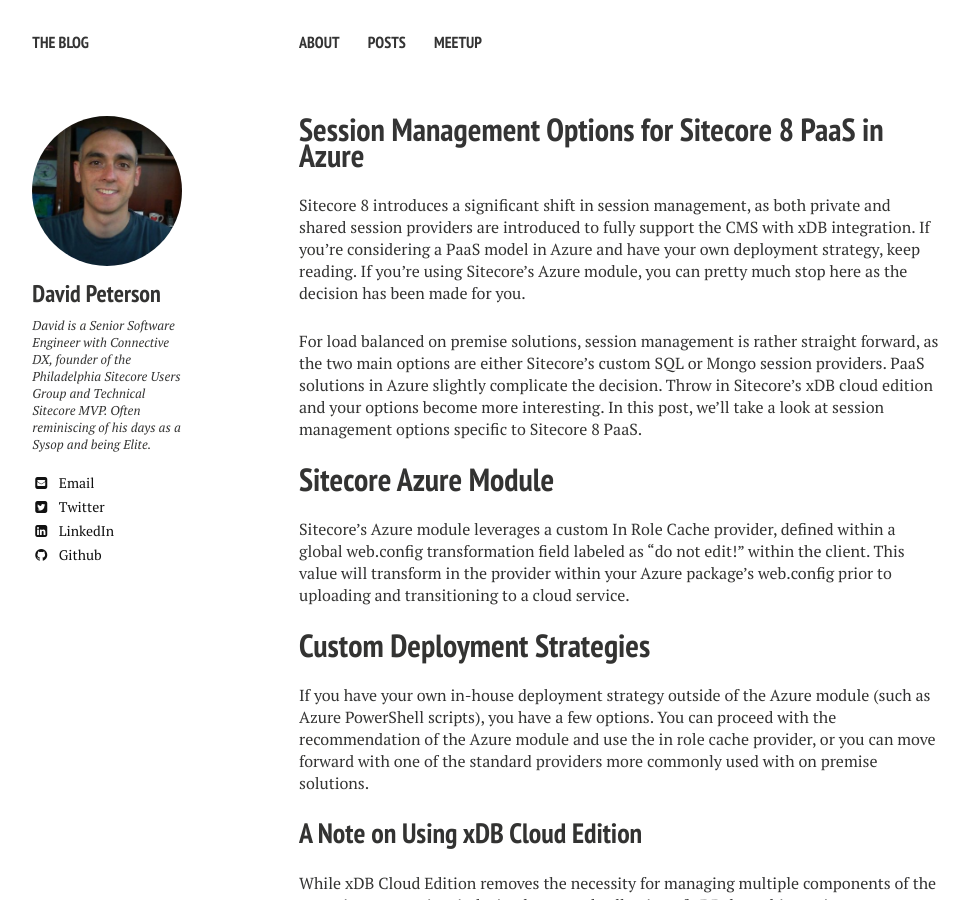
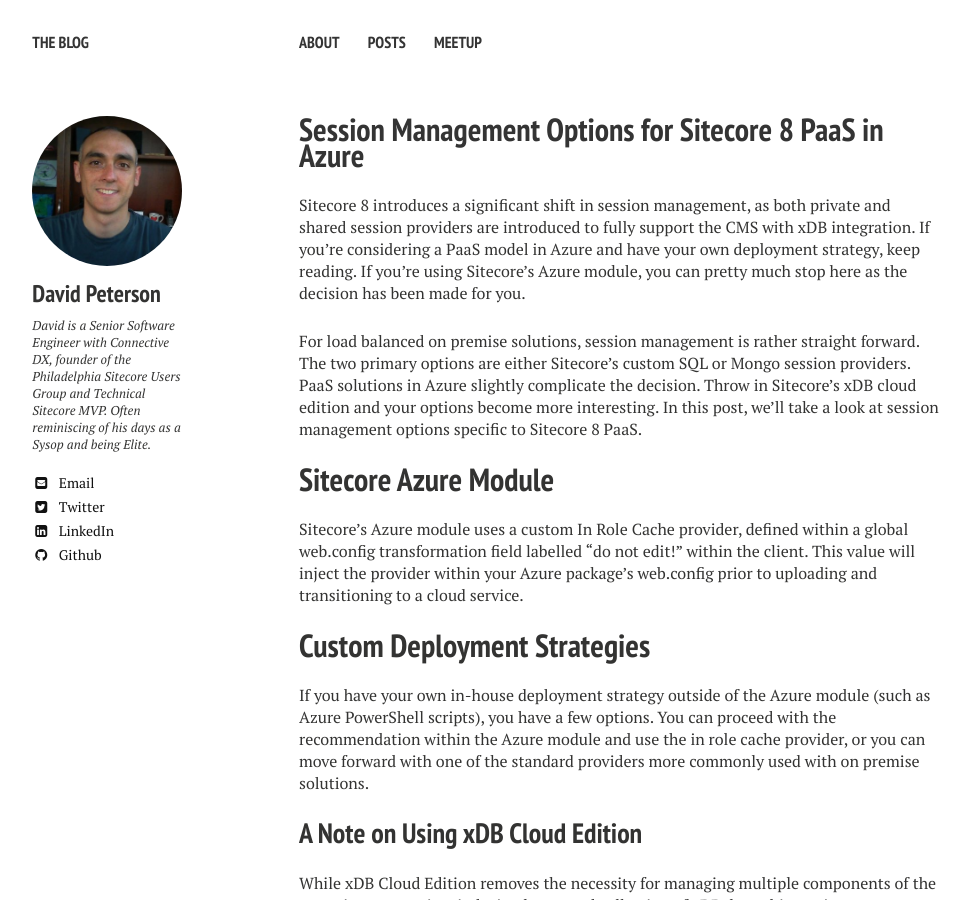
Before and after one commit to PetersonDave/petersondave.github.io, a Jekyll site: the page built from _posts/2015-10-13-Session-Management-Options-for-Sitecore-8-PaaS-in-Azure.markdown, in a window 1280 px wide and 900 px high. Shown: the whole window, without its empty margins (21-990 px from the left). Built offline with Jekyll 4.4.1, drawn with Linux system fonts in a browser that asks for light colours; nearby versions of some CDN libraries; comment, search, counter and statistics services are not loaded; some of the changed text lies outside the part shown.

````diff
--- a/_posts/2015-10-13-Session-Management-Options-for-Sitecore-8-PaaS-in-Azure.markdown
+++ b/_posts/2015-10-13-Session-Management-Options-for-Sitecore-8-PaaS-in-Azure.markdown
@@ -7,15 +7,15 @@ comments: true
 ---
 Sitecore 8 introduces a significant shift in session management, as both private and shared session providers are introduced to fully support the CMS with xDB integration. If you're considering a PaaS model in Azure and have your own deployment strategy, keep reading. If you're using Sitecore's Azure module, you can pretty much stop here as the decision has been made for you.
 
-For load balanced on premise solutions, session management is rather straight forward, as the two main options are either Sitecore's custom SQL or Mongo session providers. PaaS solutions in Azure slightly complicate the decision. Throw in Sitecore's xDB cloud edition and your options become more interesting.  In this post, we'll take a look at session management options specific to Sitecore 8 PaaS.
+For load balanced on premise solutions, session management is rather straight forward. The two primary options are either Sitecore's custom SQL or Mongo session providers. PaaS solutions in Azure slightly complicate the decision. Throw in Sitecore's xDB cloud edition and your options become more interesting.  In this post, we'll take a look at session management options specific to Sitecore 8 PaaS.
 
 #Sitecore Azure Module
 
-Sitecore's Azure module leverages a custom In Role Cache provider, defined within a global web.config transformation field labeled as "do not edit!" within the client. This value will transform in the provider within your Azure package's web.config prior to uploading and transitioning to a cloud service.
+Sitecore's Azure module uses a custom In Role Cache provider, defined within a global web.config transformation field labelled "do not edit!" within the client. This value will inject the provider within your Azure package's web.config prior to uploading and transitioning to a cloud service.
 
 #Custom Deployment Strategies
 
-If you have your own in-house deployment strategy outside of the Azure module (such as Azure PowerShell scripts), you have a few options. You can proceed with the recommendation of the Azure module and use the in role cache provider, or you can move forward with one of the standard providers more commonly used with on premise solutions.
+If you have your own in-house deployment strategy outside of the Azure module (such as Azure PowerShell scripts), you have a few options. You can proceed with the recommendation within the Azure module and use the in role cache provider, or you can move forward with one of the standard providers more commonly used with on premise solutions.
 
 ##A Note on Using xDB Cloud Edition
 
@@ -51,7 +51,7 @@ In my initial research in using Azure SQL for session management, I incorrectly
 
 ```Aspnet_regsql.exe's –sstype```
 
-However, in doing so, you cannot export and use with Sitecore 8 in Azure. Searching Microsoft's articles on the topic, you'll see that all support for using this method in Azure is <a href="https://azure.microsoft.com/en-us/blog/using-sql-azure-for-session-state/" target="_blank">no longer supported by Microsoft</a>:
+However, in doing so, you cannot export and use with Azure. Searching Microsoft's articles on the topic, you'll see that all support for using this method in Azure is <a href="https://azure.microsoft.com/en-us/blog/using-sql-azure-for-session-state/" target="_blank">no longer supported by Microsoft</a>:
 
 <blockquote>
 The code below is not supported by Microsoft, our support policy for session state using the SQL Azure database is stated as: ”Microsoft does not support SQL Session State Management using SQL Azure databases for ASP.net applications” in this Knowledge Base article.
````
